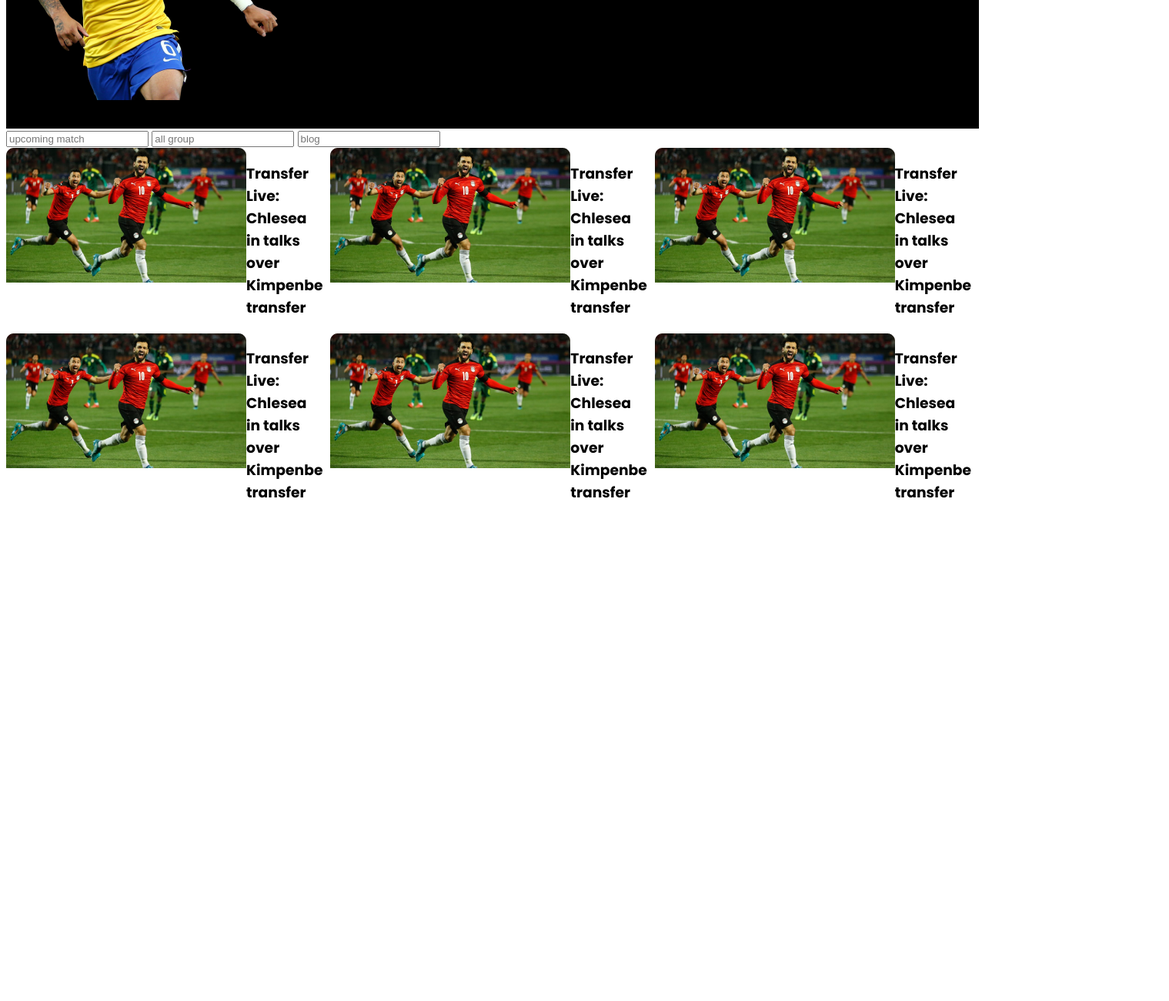
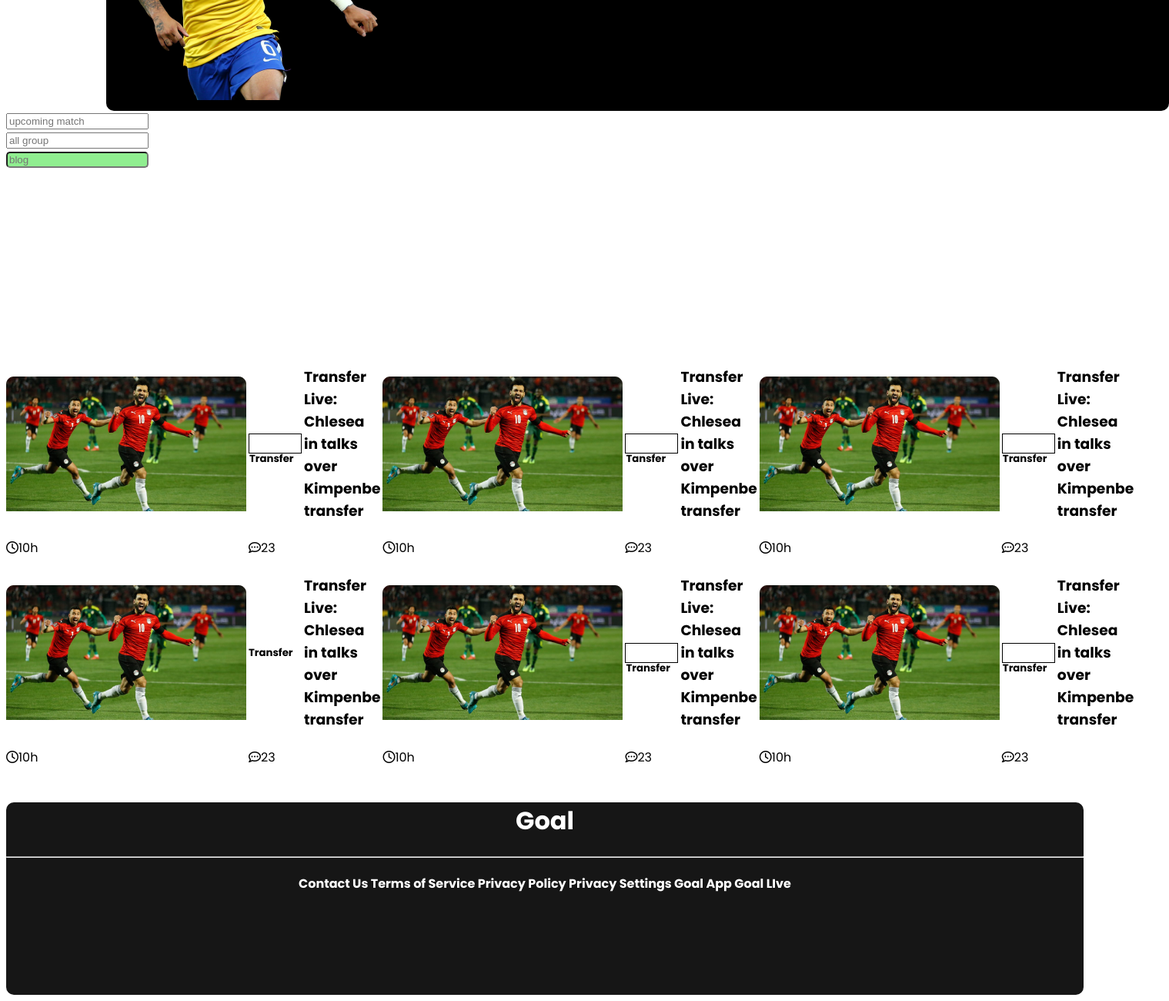
Before and after one commit to ZuhiNaz1/worldcup-website, a plain HTML site: page index.html in a window 1280 px wide. Shown: the part 570-1870 px from the top of the page at 77% size, 1519 px wide, since content can reach past the window. Before the commit the page ends 1251 px from the top, so only its background shows below. Drawn offline with Linux system fonts and the light colour scheme.

Commit message:
worldcup-website

```diff
--- a/index.html
+++ b/index.html
@@ -6,6 +6,8 @@
     <meta http-equiv="X-UA-Compatible" content="IE=edge">
     <meta name="viewport" content="width=device-width, initial-scale=1.0">
     <title>worldcup-website</title>
+    <!--Font Awsome-->
+    <script src="https://kit.fontawesome.com/18410089f3.js" crossorigin="anonymous"></script>
     <!--stylesheet-->
     <link rel="stylesheet" href="styles/style.css">
 </head>
@@ -22,7 +24,10 @@
                     <h1> earth!</h1>
                     <h4>The world cup is one of the greatest<br> shows on the eath.People are eagerly<br> waiting
                         for the world cup.</h4>
-                    <div class="box" id="watch live">Watch Live</div>
+
+                    <div class="box" id="watch live">Watch Live</i<i class="fa-solid fa-angle-right">></div>
+
+
                     <div>
                         <img src="assets/Banner Image.png" alt="">
                     </div>
@@ -34,40 +39,125 @@
     <!--Header End-->
     <!--Main Start-->
     <section>
-        <div class="main">
-            <form action="">
-                <input type="text" placeholder="upcoming match" id="">
-                <input type="text" placeholder="all group" id="">
-                <input type="text" placeholder="blog" id="">
-            </form>
+        <div class="main container">
+            <div class="boxes">
+                <form action="">
+                    <input type="text" placeholder="upcoming match" id="">
+                    <input type="text" placeholder="all group" id="">
+                    <input class="blogs" type="text" placeholder="blog" id="">
+                </form>
+            </div>
         </div>
+
     </section>
     <section>
         <div class="top-blog">
             <div class="blog">
                 <div class="blog"><img src="assets/Blog Image.png" alt="">
+                    <div class="transfer-box">
+                        <h5>Transfer</h5>
+                    </div>
                     <h3>Transfer Live: Chlesea in talks over Kimpenbe transfer</h3>
+
+                    <div class="duration">
+                        <i class="fa-regular fa-clock"></i>10h
+                    </div>
+                    <div class="comment">
+                        <i class="fa-regular fa-comment-dots"></i>23
+                    </div>
                 </div>
                 <div class="blog"><img src="assets/Blog Image.png" alt="">
+                    <div class="transfer-box">
+                        <h5>Tansfer</h5>
+                    </div>
                     <h3>Transfer Live: Chlesea in talks over Kimpenbe transfer</h3>
+
+                    <div class="duation">
+                        <i class="fa-regular fa-clock"></i>10h
+                    </div>
+                    <div class="comment">
+                        <i class="fa-regular fa-comment-dots"></i>23
+                    </div>
                 </div>
                 <div class="blog"><img src="assets/Blog Image.png" alt="">
+                    <div class="transfer-box">
+                        <h5>Transfer</h5>
+                    </div>
                     <h3>Transfer Live: Chlesea in talks over Kimpenbe transfer</h3>
+
+                    <div class="duation">
+                        <i class="fa-regular fa-clock"></i>10h
+                    </div>
+                    <div class="comment">
+                        <i class="fa-regular fa-comment-dots"></i>23
+                    </div>
                 </div>
                 <div class="blog"><img src="assets/Blog Image.png" alt="">
+                    <div class="tansfer-box">
+                        <h5>Transfer</h5>
+                    </div>
                     <h3>Transfer Live: Chlesea in talks over Kimpenbe transfer</h3>
+
+                    <div class="duration">
+                        <i class="fa-regular fa-clock"></i>10h
+                    </div>
+                    <div class="comment">
+                        <i class="fa-regular fa-comment-dots"></i>23
+                    </div>
                 </div>
                 <div class="blog"><img src="assets/Blog Image.png" alt="">
+                    <div class="transfer-box">
+                        <h5>Transfer</h5>
+                    </div>
                     <h3>Transfer Live: Chlesea in talks over Kimpenbe transfer</h3>
+
+                    <div class="duration">
+                        <i class="fa-regular fa-clock"></i>10h
+                    </div>
+                    <div class="comment">
+                        <i class="fa-regular fa-comment-dots"></i>23
+                    </div>
                 </div>
                 <div class="blog"><img src="assets/Blog Image.png" alt="">
+                    <div class="transfer-box">
+                        <h5>Transfer</h5>
+                    </div>
                     <h3>Transfer Live: Chlesea in talks over Kimpenbe transfer</h3>
+
+                    <div class="duation">
+                        <i class="fa-regular fa-clock"></i>10h
+                    </div>
+                    <div class="comment">
+                        <i class="fa-regular fa-comment-dots"></i>23
+                    </div>
                 </div>
             </div>
 
         </div>
     </section>
 
+
 </body>
+<div class="view">
+
+    <form action="">
+        <input class="view-all" type="text" placeholder="view-all" id="">
+
+</div>
+</div>
+<!--Footer Start-->
+<footer>
+    <div class="footer-container">
+        <div class="footer">
+            <h1>Goal</h1>
+        </div>
+        <hr>
+        <div class="footer-last">
+            <h4>Contact Us Terms of Service Privacy Policy Privacy Settings Goal App Goal LIve</h4>
+        </div>
+    </div>
+
+</footer>
+<!--Footer End-->
 
 </html>
--- a/styles/style.css
+++ b/styles/style.css
@@ -4,6 +4,13 @@
 /* Common Styles and Utiliteis */
 body {
     font-family: 'Poppins', sans-serif;
+    background-color: white;
+}
+
+.container {
+    background-color: white;
+    width: 312px;
+    height: 312px;
 }
 
 /* Header Style */
@@ -20,11 +27,15 @@ body {
 }
 
 .player {
+    width: 1321px;
+    height: 646px;
     position: relative;
-    display: flex;
+    border-radius: 10px;
     background-color: black;
     background-repeat: no-repeat;
-    padding: 30px;
+    padding: 30px 30px;
+    left: 130px;
+
 }
 
 /* Main Style */
@@ -32,9 +43,34 @@ body {
     display: grid;
 }
 
+.boxes {
+    width: 252px;
+    height: 252px;
+    border-radius: 5px;
+
+
+}
+
+.blogs {
+    background-color: lightgreen;
+    border-radius: 5px;
+}
+
 .blog {
     display: grid;
     grid-template-columns: repeat(3, 1fr);
+    align-items: center;
+    left: 130px;
+    gap: 3px;
+
+}
+
+.transfer-box {
+    border: 1px solid black;
+    background-color: white;
+    width: 67px;
+    height: 24px;
+
 }
 
 .blog img {
@@ -43,3 +79,67 @@ body {
 
 
 }
+
+.view-all {
+    font: white;
+    background-color: red;
+    border-radius: 5px;
+    text-align: center;
+    visibility: hidden;
+}
+
+/*Footer Style*/
+.footer-container {
+    width: 1400px;
+    height: 250px;
+    background-color: #161616;
+    background-repeat: no-repeat;
+    border-radius: 10px;
+}
+
+.footer {
+    color: white;
+    text-align: center;
+}
+
+.footer-last {
+    color: white;
+    text-align: center;
+}
+
+/* Media Quries*/
+
+/* Tablet Devices */
+
+@media only screen and(min-width:688px) and(max-width:992px) {
+    .blog {
+
+        grid-template-columns: repeat(2, 1fr);
+
+    }
+
+    .blogs {
+        display: flex;
+    }
+
+    .view-all {
+        font: white;
+        background-color: red;
+        border-radius: 5px;
+        text-align: center;
+        visibility: visible;
+    }
+}
+
+/* Mobile Devices */
+
+@media only screen and (max-width:688px) {
+
+    .blog,
+    .footer {
+        grid-template-columns: repeat(1, 1fr);
+        flex-direction: column;
+        margin: (0, auto);
+    }
+
+}
```
